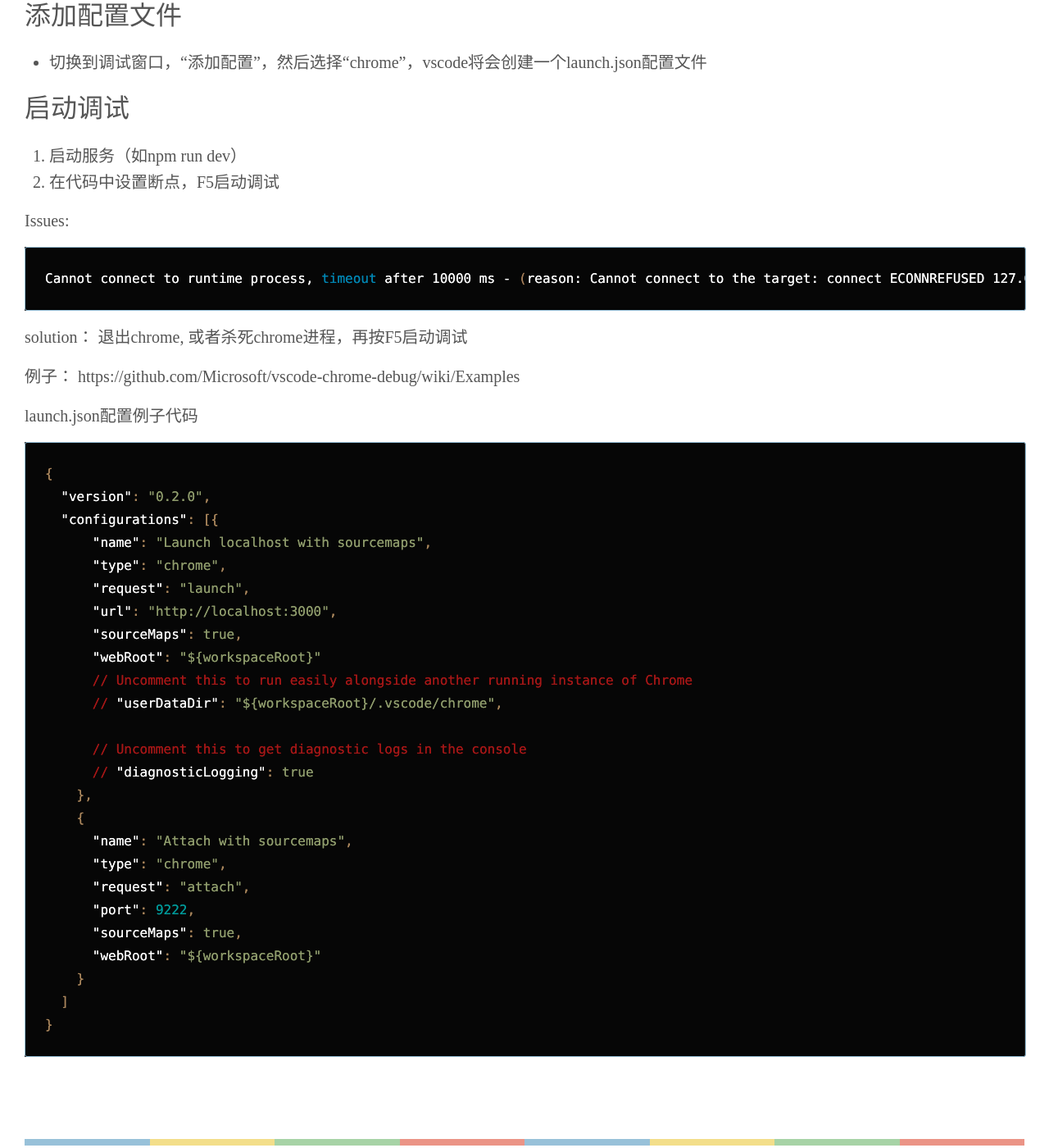
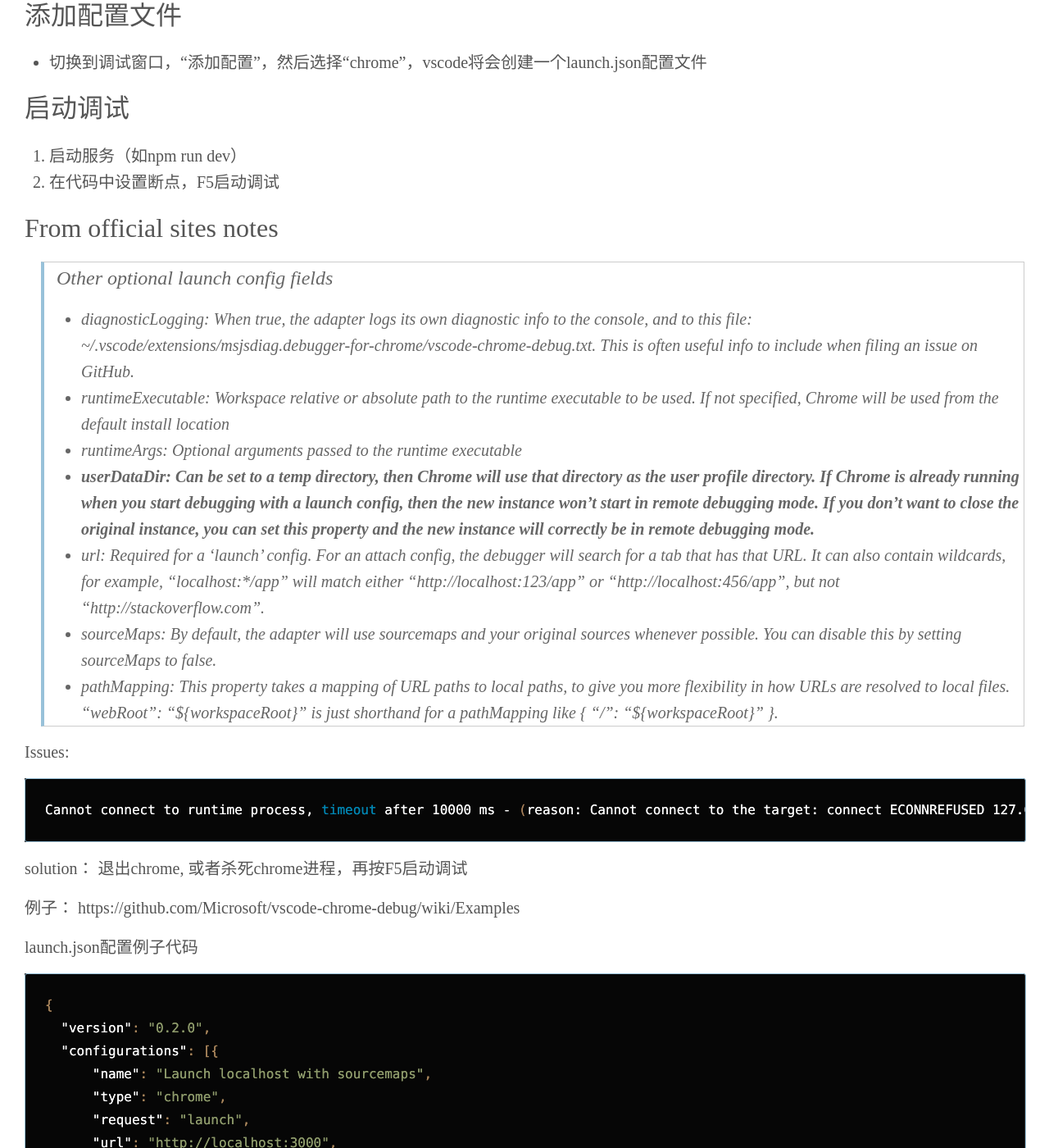
Before and after one commit to YYvanYang/yyvanyang.github.io, a Jekyll site: the page built from _posts/2017-03-11-vscode-debug-with-chrome.md, in a window 1280 px wide and 1400 px high, scrolled down 465 px. Shown: the whole window at 82% size. Built offline with Jekyll 4.4.1, drawn with Linux system fonts in a browser that asks for light colours; some web fonts are replaced; comment, search, counter and statistics services are not loaded; some of the changed text lies outside the part shown.

Commit message:
update vscode debug wit chrome content

```diff
--- a/_posts/2017-03-11-vscode-debug-with-chrome.md
+++ b/_posts/2017-03-11-vscode-debug-with-chrome.md
@@ -13,6 +13,16 @@ categories: vscode
 ## 启动调试
 1. 启动服务（如npm run dev）
 2. 在代码中设置断点，F5启动调试
+
+## From official sites notes
+>### Other optional launch config fields
+>* diagnosticLogging: When true, the adapter logs its own diagnostic info to the console, and to this file: ~/.vscode/extensions/msjsdiag.debugger-for-chrome/vscode-chrome-debug.txt. This is often useful info to include when filing an issue on GitHub.
+>* runtimeExecutable: Workspace relative or absolute path to the runtime executable to be used. If not specified, Chrome will be used from the default install location
+>* runtimeArgs: Optional arguments passed to the runtime executable
+>* **userDataDir: Can be set to a temp directory, then Chrome will use that directory as the user profile directory. If Chrome is already running when you start debugging with a launch config, then the new instance won't start in remote debugging mode. If you don't want to close the original instance, you can set this property and the new instance will correctly be in remote debugging mode.**
+>* url: Required for a 'launch' config. For an attach config, the debugger will search for a tab that has that URL. It can also contain wildcards, for example, "localhost:*/app" will match either "http://localhost:123/app" or "http://localhost:456/app", but not "http://stackoverflow.com".
+>* sourceMaps: By default, the adapter will use sourcemaps and your original sources whenever possible. You can disable this by setting sourceMaps to false.
+>* pathMapping: This property takes a mapping of URL paths to local paths, to give you more flexibility in how URLs are resolved to local files. "webRoot": "${workspaceRoot}" is just shorthand for a pathMapping like { "/": "${workspaceRoot}" }.
 
 
 
@@ -38,6 +48,7 @@ launch.json配置例子代码
 			"url": "http://localhost:3000",
 			"sourceMaps": true,
 			"webRoot": "${workspaceRoot}"
+      // 使用该选项可以启用新的Chrome实例而不用事先退出之前已启动的chrome
 			// Uncomment this to run easily alongside another running instance of Chrome
 			// "userDataDir": "${workspaceRoot}/.vscode/chrome",
 
```
